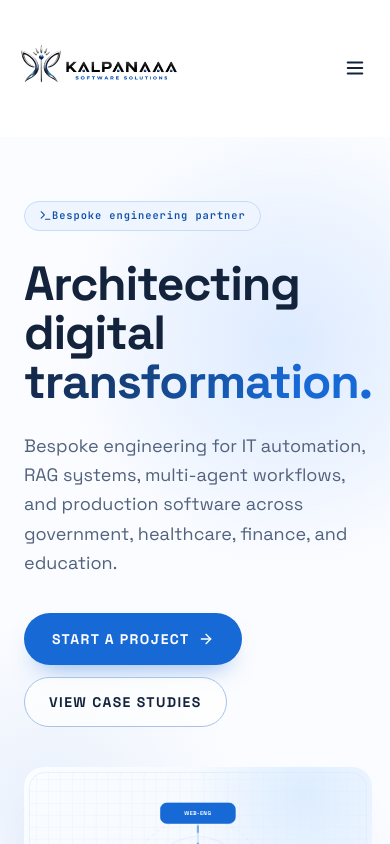
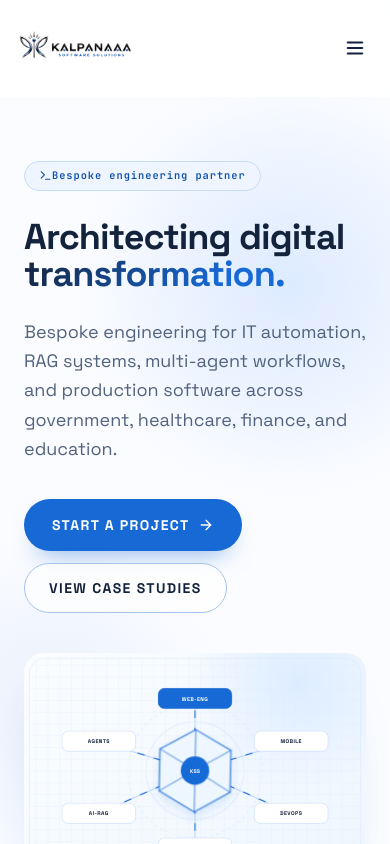
Before and after one commit to Kss-Official/Kalpanaaa-Software-Solutions-OFFICIAL-WEBSITE, a React (Vite) app: page / in a window 390 px wide. Shown: the top 844 px of the page. Built offline with nearby package versions, Linux system fonts and the light colour scheme.

Commit message:
Updated Final Checklist V1

```diff
--- a/src/components/Footer.tsx
+++ b/src/components/Footer.tsx
@@ -14,7 +14,7 @@ export function Footer() {
             <img
               src="/logo.webp"
               alt="Kalpanaaa Software Solutions Logo"
-              className="h-28 w-auto max-w-[240px] sm:max-w-[300px] md:max-w-[380px] object-contain"
+              className="h-20 sm:h-24 lg:h-28 w-auto max-w-[220px] sm:max-w-[280px] md:max-w-[340px] lg:max-w-[400px] object-contain transition-all duration-300"
             />
           </div>
           <p className="text-sm text-muted leading-relaxed max-w-xs">
--- a/src/components/Navbar.tsx
+++ b/src/components/Navbar.tsx
@@ -26,13 +26,13 @@ export function Navbar() {
 
   return (
     <header className={`sticky top-0 z-50 w-full border-b transition-all duration-300 ${scrolled ? "bg-white/95 backdrop-blur-md border-line shadow-[0_10px_28px_-26px_rgba(20,35,60,.5)]" : "bg-white/80 backdrop-blur border-transparent"}`}>
-      <div className="max-w-7xl mx-auto px-4 sm:px-6 md:px-8 lg:px-12 py-3 flex items-center justify-between gap-4">
+      <div className="max-w-7xl mx-auto px-4 sm:px-6 md:px-8 lg:px-12 h-24 lg:h-32 flex items-center justify-between gap-4">
         {/* Brand Logo - Responsive Sizing */}
         <Link to="/" aria-label="Kalpanaaa Software Solutions — Home" className="flex-shrink-0 flex items-center">
           <img
             src="/logo.webp"
             alt="Kalpanaaa Software Solutions Logo"
-            className="h-28 w-auto max-w-[240px] sm:max-w-[300px] md:max-w-[380px] lg:max-w-[460px] object-contain transition-all duration-300"
+            className="h-20 sm:h-24 lg:h-28 w-auto max-w-[220px] sm:max-w-[280px] md:max-w-[340px] lg:max-w-[400px] object-contain transition-all duration-300"
           />
         </Link>
 
--- a/src/pages/Home.tsx
+++ b/src/pages/Home.tsx
@@ -36,7 +36,7 @@ export function Home() {
       <div className="relative max-w-7xl mx-auto px-6 md:px-8 lg:px-12 py-16 md:py-24 grid lg:grid-cols-[minmax(0,1fr)_minmax(430px,.9fr)] gap-10 items-center">
         <div>
           <motion.div initial={{ opacity: 0, y: 16 }} animate={{ opacity: 1, y: 0 }} className="pill px-3.5 py-1.5"><Terminal size={13} /><span>Bespoke engineering partner</span></motion.div>
-          <motion.h1 initial={{ opacity: 0, y: 22 }} animate={{ opacity: 1, y: 0 }} transition={{ delay: .08 }} className="mt-7 font-display text-5xl sm:text-6xl md:text-7xl font-extrabold tracking-tight leading-[1.03] text-ink max-w-4xl">Architecting digital <span className="gradient-text">transformation.</span></motion.h1>
+          <motion.h1 initial={{ opacity: 0, y: 22 }} animate={{ opacity: 1, y: 0 }} transition={{ delay: .08 }} className="mt-7 font-display text-4xl sm:text-6xl md:text-7xl font-extrabold tracking-tight leading-[1.03] text-ink max-w-4xl pr-4 sm:pr-0">Architecting digital <span className="gradient-text">transformation.</span></motion.h1>
           <motion.p initial={{ opacity: 0, y: 22 }} animate={{ opacity: 1, y: 0 }} transition={{ delay: .16 }} className="mt-6 text-lg md:text-xl text-muted max-w-3xl leading-relaxed">Bespoke engineering for IT automation, RAG systems, multi-agent workflows, and production software across government, healthcare, finance, and education.</motion.p>
           <motion.div initial={{ opacity: 0, y: 20 }} animate={{ opacity: 1, y: 0 }} transition={{ delay: .24 }} className="mt-9 flex flex-wrap gap-3">
             <Link to="/contact" className="button-primary px-7 py-4 text-sm font-bold uppercase tracking-widest">Start a project <ArrowRight size={16} /></Link>
```
